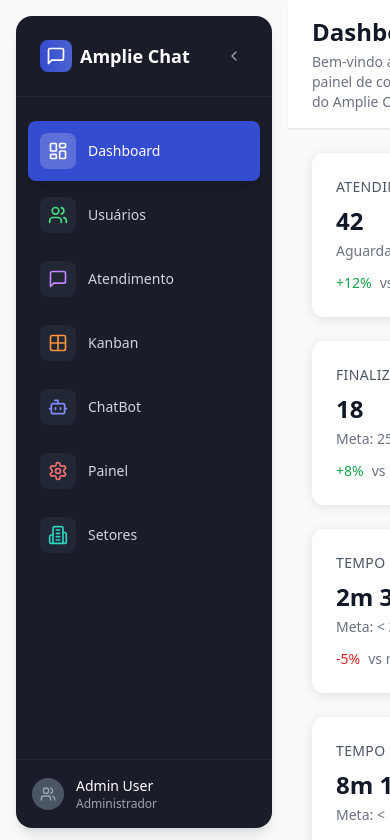
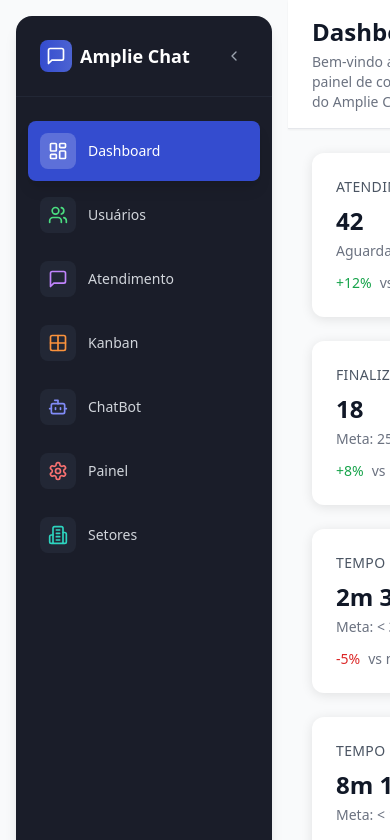
Before and after one commit to oclaytonaraujos/amplie-chat-central-45, a React (Vite) app: page / in a window 390 px wide. Shown: the top 840 px of the page. Built offline with nearby package versions, Linux system fonts and the light colour scheme.

Commit message:
Fix: Sidebar height and margin
Make the sidebar responsive with 100% height, maintaining margin, and stretching with the screen.

```diff
--- a/src/components/layout/Sidebar.tsx
+++ b/src/components/layout/Sidebar.tsx
@@ -64,13 +64,13 @@ export function Sidebar() {
   const location = useLocation();
 
   return (
-    <div className="p-4 h-screen">
+    <div className="p-4 min-h-screen flex flex-col">
       <div className={cn(
-        "bg-amplie-sidebar h-full transition-all duration-300 ease-in-out relative flex flex-col rounded-2xl shadow-lg",
+        "bg-amplie-sidebar flex-1 transition-all duration-300 ease-in-out relative flex flex-col rounded-2xl shadow-lg min-h-0",
         collapsed ? "w-16" : "w-64"
       )}>
         {/* Header */}
-        <div className="p-6 border-b border-gray-700/30">
+        <div className="p-6 border-b border-gray-700/30 flex-shrink-0">
           <div className="flex items-center justify-between">
             {!collapsed && (
               <div className="flex items-center space-x-2">
@@ -97,7 +97,7 @@ export function Sidebar() {
         </div>
 
         {/* Navigation Menu */}
-        <nav className="flex-1 py-6 px-3 space-y-1">
+        <nav className="flex-1 py-6 px-3 space-y-1 min-h-0 overflow-y-auto">
           {menuItems.map((item) => {
             const Icon = item.icon;
             const isActive = location.pathname === item.href;
@@ -129,7 +129,7 @@ export function Sidebar() {
         </nav>
 
         {/* Footer */}
-        <div className="p-4 border-t border-gray-700/30">
+        <div className="p-4 border-t border-gray-700/30 flex-shrink-0">
           {!collapsed ? (
             <div className="flex items-center space-x-3 text-gray-400 text-sm">
               <div className="w-8 h-8 bg-gray-600 rounded-full flex items-center justify-center">
```
